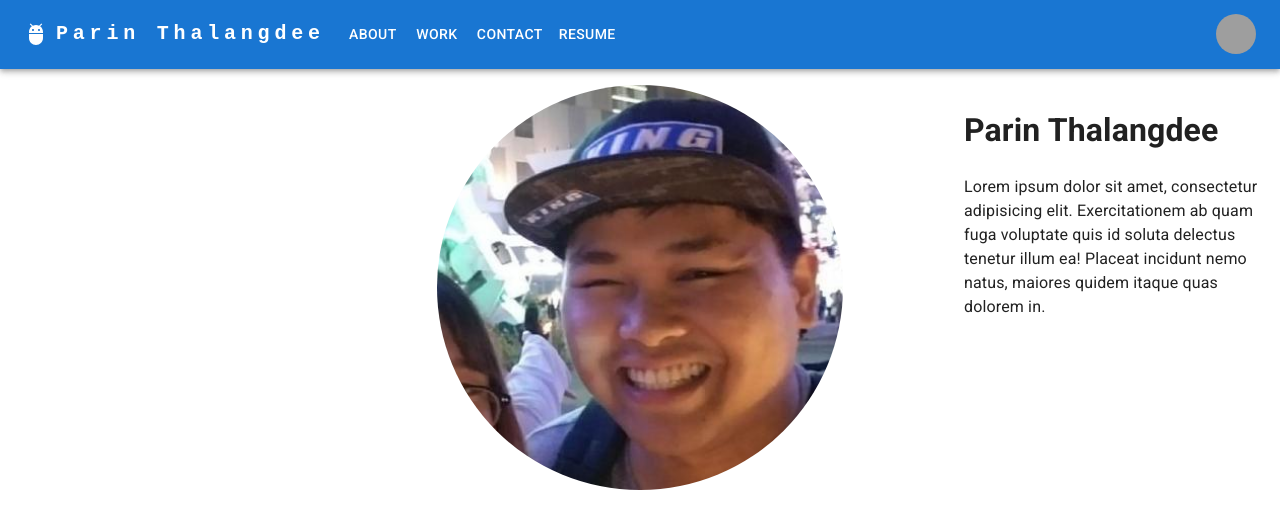
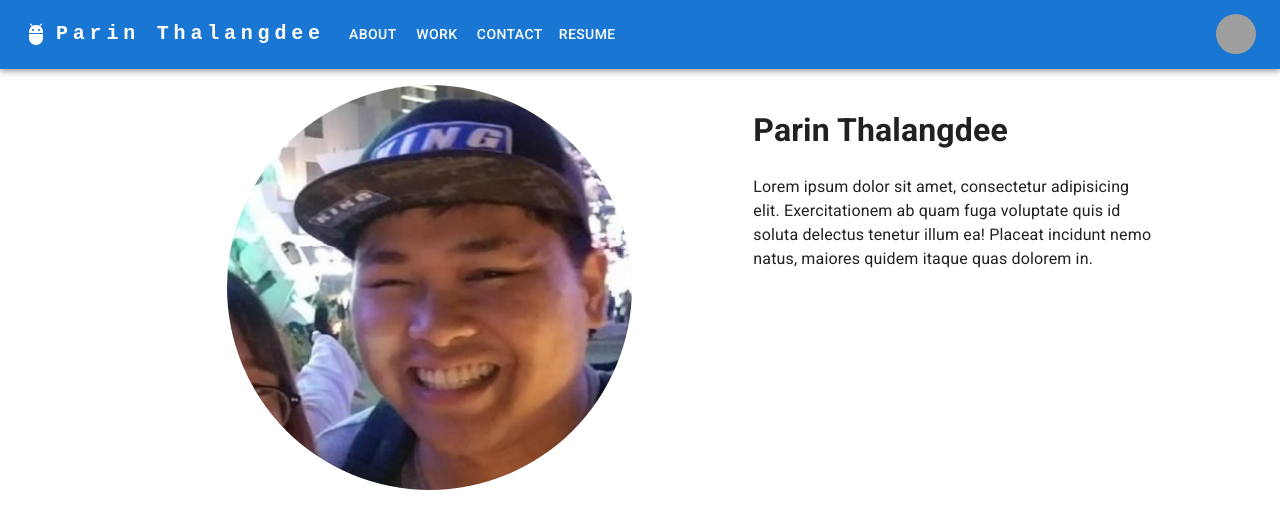
Before and after one commit to ParinThalangdee/20-ReactPortfolio, a React (Create React App) app: page / in a window 1280 px wide. Shown: the top 528 px of the page. Built offline with nearby package versions, Linux system fonts and the light colour scheme; grey boxes are pictures that could not be loaded.

Commit message:
Revision to About.js

```diff
--- a/src/components/About/About.js
+++ b/src/components/About/About.js
@@ -10,14 +10,14 @@ const About = () => {
   return (
     <Grid>
       <Grid justifyContent="center" container padding={2} spacing={2}>
-        <Grid item md={4}></Grid>
+        <Grid item md={1}></Grid>
         <Grid item xs={12} md={4}>
           <Avatar alt="Portrait" src={photo} sx={{ width: 1, height: 1}}></Avatar>
         </Grid>
 
         <Grid item md={1}></Grid>
 
-        <Grid item xs={12} md={3}>
+        <Grid item xs={12} md={4}>
           <h1>Parin Thalangdee</h1>
           <p>Lorem ipsum dolor sit amet, consectetur adipisicing elit. Exercitationem ab quam fuga voluptate quis id soluta delectus tenetur illum ea! Placeat incidunt nemo natus, maiores quidem itaque quas dolorem in.</p>
         </Grid>
```
